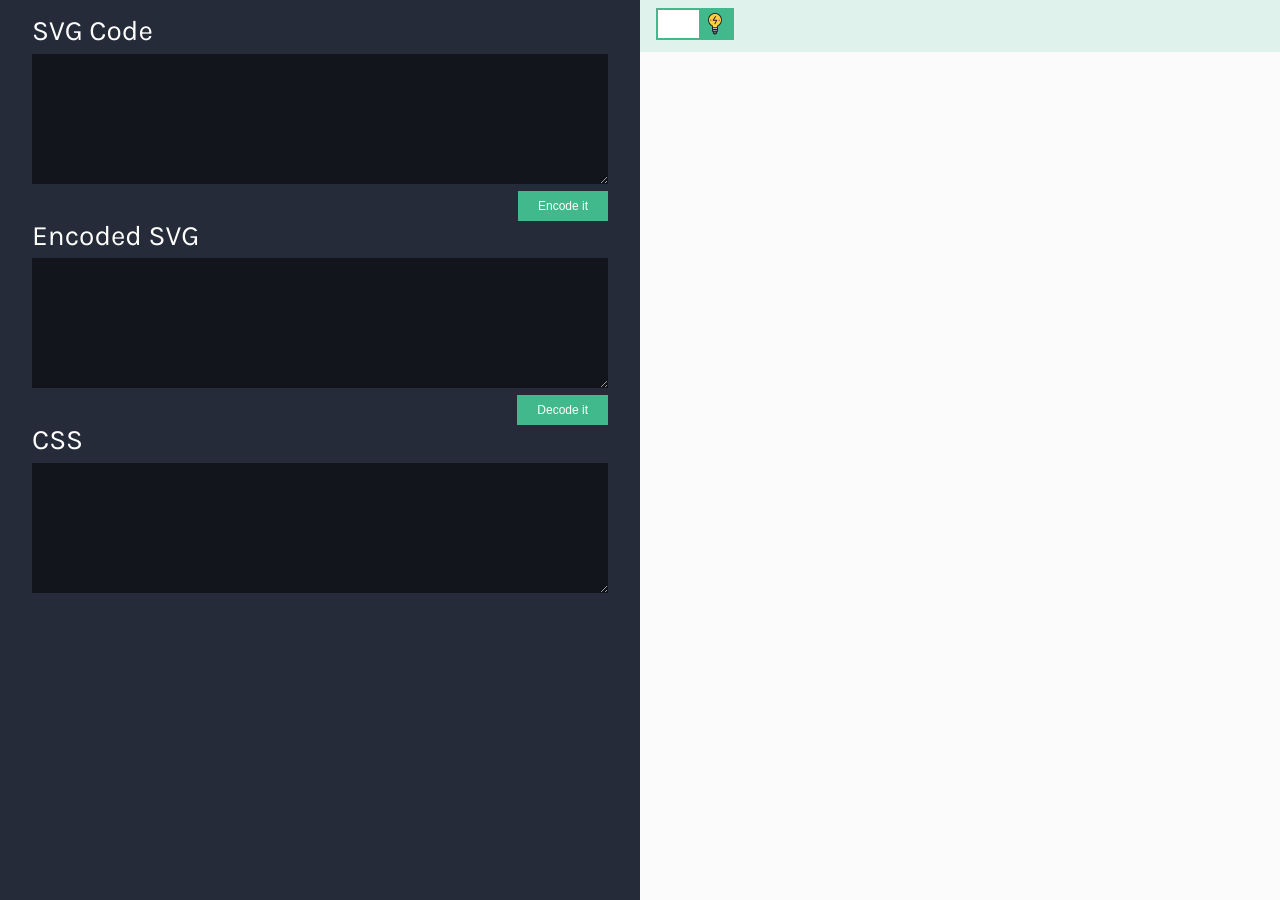
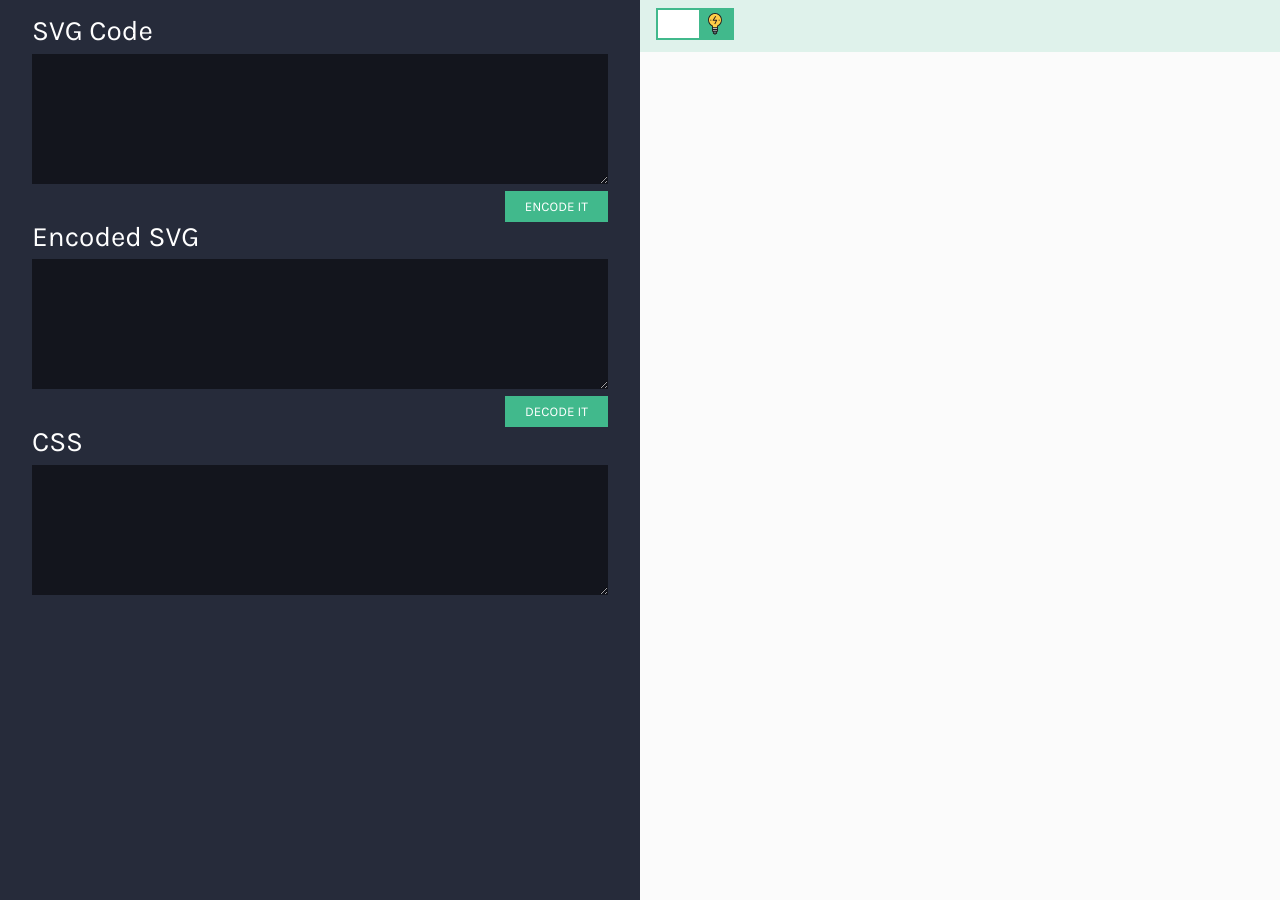
Before and after one commit to larzilla/coderie, a Jekyll site: the page built from index.html, in a window 1280 px wide. Built offline with Jekyll 4.4.1, drawn with Linux system fonts in a browser that asks for light colours.

Commit message:
update button styles and meta colors for dark mode

```diff
--- a/css/main.css
+++ b/css/main.css
@@ -63,7 +63,8 @@
   border:0;
   padding: 8px 20px;
   float: right;
-  font-size: 12px;
+  text-transform: uppercase;
+  font-family: "Karla", -apple-system, BlinkMacSystemFont, "Helvetica Neue", "Segoe UI", "Oxygen", "Ubuntu", "Cantarell", "Open Sans", sans-serif;
 }
 /* Display box */
 .section-demo {
@@ -99,7 +100,7 @@
   font-weight: bold;
 }
 .dark .meta {
-  background-color: hsla(158, 48%, 49%, .5);
+  background-color: hsl(225, 21%, 13%);
 }
 
 /* Switch */
@@ -129,6 +130,7 @@
 }
 .label-switch input[type="checkbox"]:checked + .checkbox {
     background-color: hsla(215,48%,4%,1); /* Lights out */
+    border: 1px solid #fff;
 }
 .label-switch input[type="checkbox"] + .checkbox {
     background-color:#41b98c; /* Lights on */
@@ -154,7 +156,7 @@
 }
 .label-switch input[type="checkbox"]:checked + .checkbox::after {
     left: 35px;
-    width: 41px;
+    width: 40px;
     top: 1px;
 }
 .label-switch input[type="checkbox"] + .checkbox::after {
```
